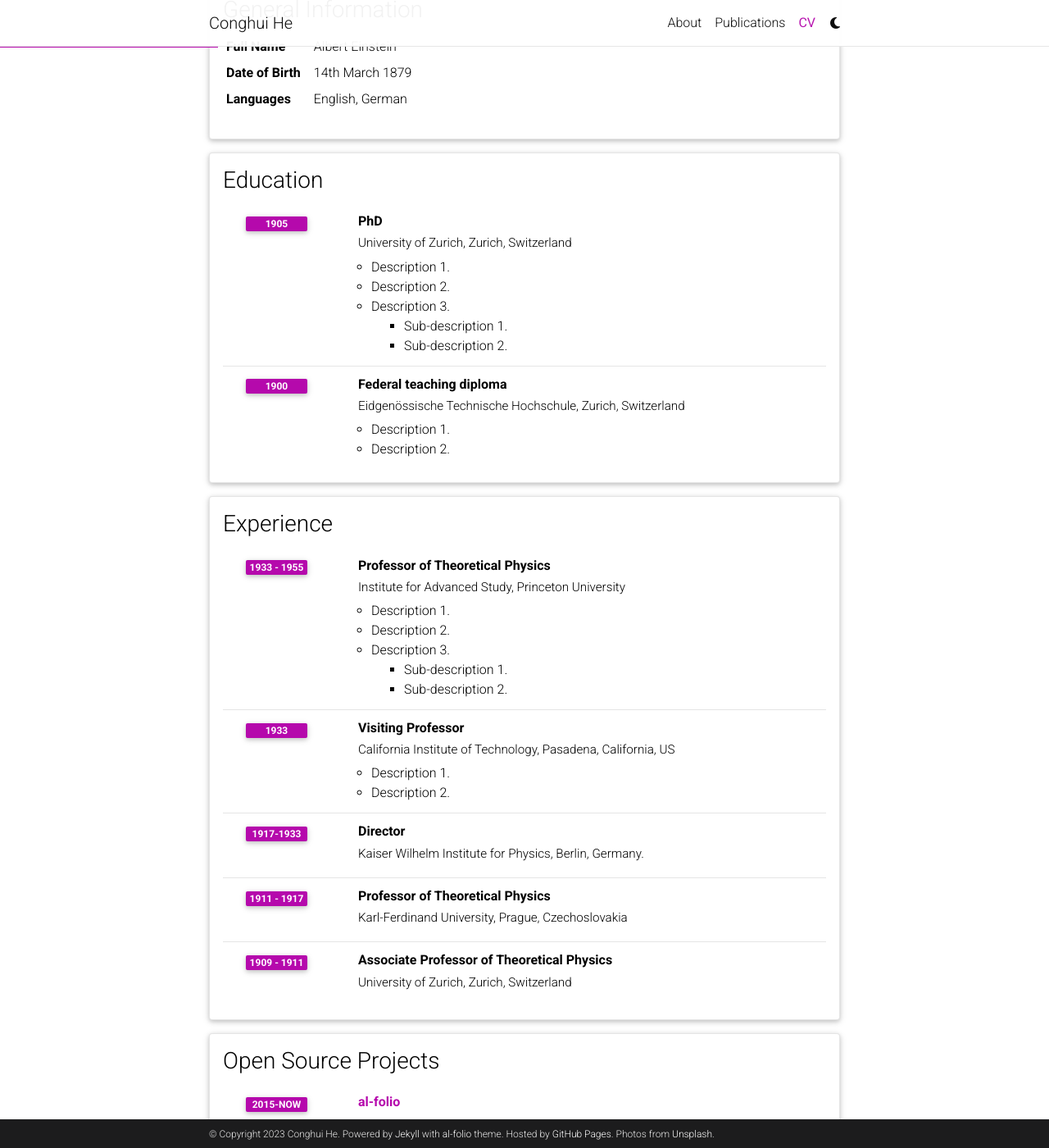
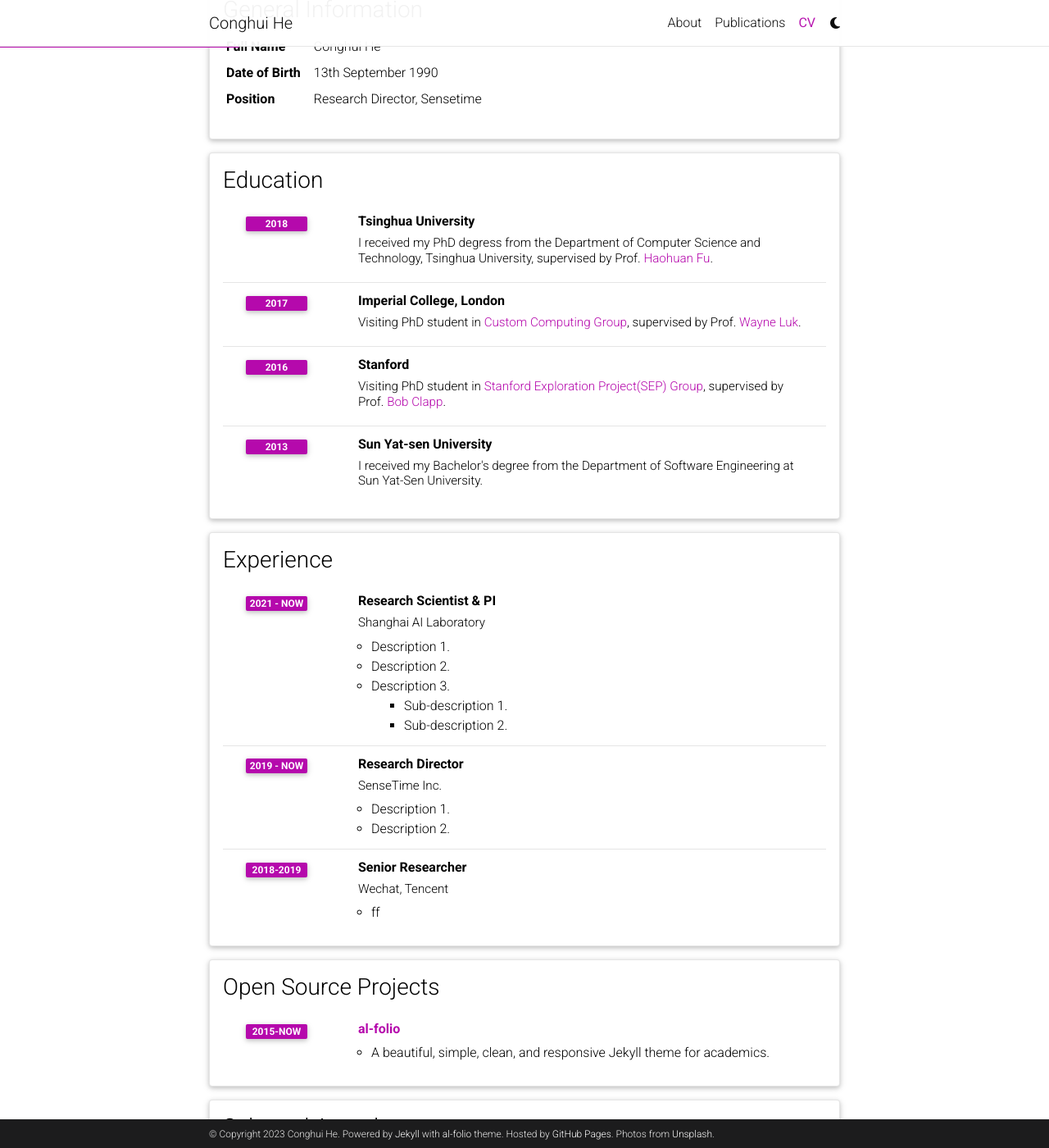
Before and after one commit to conghui/conghui.github.io, a Jekyll site: the page built from _pages/cv.md, in a window 1280 px wide and 1400 px high, scrolled down 207 px. Shown: the whole window at 82% size. Built offline with Jekyll 4.4.1, drawn with Linux system fonts in a browser that asks for light colours; full-size pictures stand in for the smaller copies a plugin makes; comment, search, counter and statistics services are not loaded; a style sheet for code colours, icons or effects is not loaded.

Commit message:
update bio

```diff
--- a/_data/cv.yml
+++ b/_data/cv.yml
@@ -2,18 +2,37 @@
   type: map
   contents:
     - name: Full Name
-      value: Albert Einstein
+      value: Conghui He
     - name: Date of Birth
-      value: 14th March 1879
-    - name: Languages
-      value: English, German
+      value: 13th September 1990
+    - name: Position
+      value: Research Director, Sensetime
 
 - title: Education
   type: time_table
   contents:
-    - title: PhD
-      institution: University of Zurich, Zurich, Switzerland
-      year: 1905
+    - title: Tsinghua University
+      institution: I received my PhD degress from the Department of Computer Science and Technology, Tsinghua University, supervised by Prof. <a href="http://47.94.243.94/mediawiki/index.php/Haohuan_Fu">Haohuan Fu</a>.
+      year: 2018
+
+    - title: Imperial College, London
+      institution: Visiting PhD student in <a href="http://cc.doc.ic.ac.uk/">Custom Computing Group</a>, supervised by Prof. <a href="https://www.doc.ic.ac.uk/~wl/">Wayne Luk</a>.
+      year: 2017
+
+    - title: Stanford
+      institution: Visiting PhD student in <a href="https://sep.sites.stanford.edu/">Stanford Exploration Project(SEP) Group</a>, supervised by Prof. <a href="http://sepwww.stanford.edu/sep/bob/">Bob Clapp</a>.
+      year: 2016
+
+    - title: Sun Yat-sen University
+      institution: I received my Bachelor's degree from the Department of Software Engineering at Sun Yat-Sen University.
+      year: 2013
+
+- title: Experience
+  type: time_table
+  contents:
+    - title: Research Scientist & PI
+      institution: Shanghai AI Laboratory
+      year: 2021 - now
       description:
         - Description 1.
         - Description 2.
@@ -21,45 +40,17 @@
           contents:
             - Sub-description 1.
             - Sub-description 2.
-    - title: Federal teaching diploma
-      institution: Eidgenössische Technische Hochschule, Zurich, Switzerland
-      year: 1900
+    - title: Research Director
+      institution: SenseTime Inc.
+      year: 2019 - now
       description:
         - Description 1.
         - Description 2.
 
-- title: Experience
-  type: time_table
-  contents:
-    - title: Professor of Theoretical Physics
-      institution: Institute for Advanced Study, Princeton University
-      year: 1933 - 1955
-      description:
-        - Description 1.
-        - Description 2.
-        - title: Description 3.
-          contents:
-            - Sub-description 1.
-            - Sub-description 2.
-    - title: Visiting Professor
-      institution: California Institute of Technology, Pasadena, California, US
-      year: 1933
-      description:
-        - Description 1.
-        - Description 2.
-
-    - title: Director
-      institution: Kaiser Wilhelm Institute for Physics, Berlin, Germany.
-      year: 1917-1933
-
-    - title: Professor of Theoretical Physics
-      institution: Karl-Ferdinand University, Prague, Czechoslovakia
-      year: 1911 - 1917
-      description:
-
-    - title: Associate Professor of Theoretical Physics
-      institution: University of Zurich, Zurich, Switzerland
-      year: 1909 - 1911
+    - title: Senior Researcher
+      institution: Wechat, Tencent
+      year: 2018-2019
+      description: ff
 
 - title: Open Source Projects
   type: time_table
@@ -68,7 +59,7 @@
       year: 2015-now
       description: A beautiful, simple, clean, and responsive Jekyll theme for academics.
 
-- title: Honors and Awards
+- title: Selected Awards
   type: time_table
   contents:
     - year: 1921
```
Also changed, not shown: _pages/about.md (+10 -9 lines), assets/img/conghui_avatar.jpg (added).
